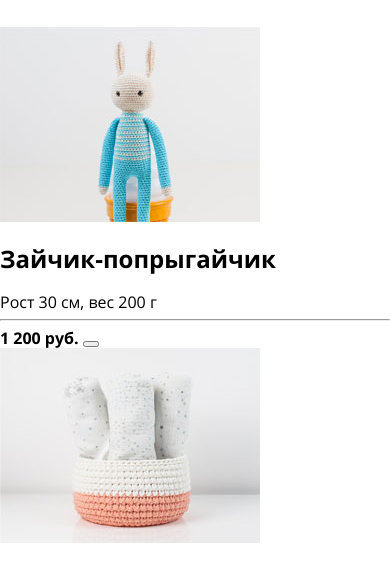
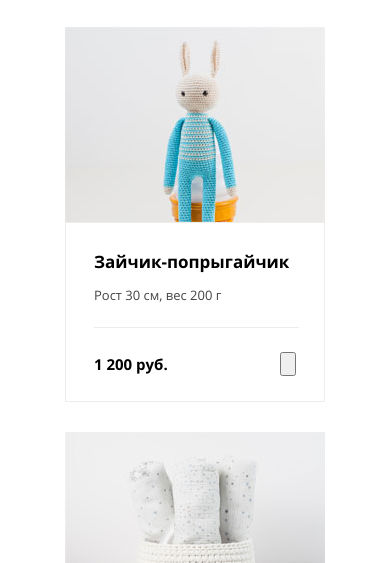
Before and after one commit to ozz-rjq/mishka, a website: page app/catalog.html in a window 390 px wide. Shown: the part 259-822 px from the top of the page. Drawn offline with Linux system fonts and the light colour scheme.

Commit message:
Products mobile stylization

```diff
--- /dev/null
+++ b/app/sass/blocks/catalog.scss
@@ -0,0 +1,8 @@
+.catalog{
+
+}
+
+.catalog__container{
+	width: 260px;
+	margin: 0 auto;
+}
--- /dev/null
+++ b/app/sass/blocks/product.scss
@@ -0,0 +1,60 @@
+.product{
+	margin-bottom: 30px;
+}
+
+.product__img{
+
+	img{
+		display: block;
+		width: 260px;
+		height: 195px;
+	}
+}
+
+.product__info{
+	position: relative;
+
+	padding-left: 28px;
+	padding-right: 28px;
+
+	border: 1px solid #ededed;
+}
+
+.product__title{
+	margin-top: 27px;
+	margin-bottom: 6px;
+
+	font-size: 17px;
+	line-height: 24px;
+}
+
+.product__details{
+	font-size: 13px;
+	line-height: 30px;
+	color: #444444;
+}
+
+.product__hr{
+	display: block;
+	margin-top: 17px;
+	margin-left: 0;
+	margin-bottom: 24px;
+
+	width: 205px;
+	height: 1px;
+	background-color: #ececec;
+
+	border: none;
+}
+
+.product__price{
+	display: flex;
+	justify-content: space-between;
+
+	margin-bottom: 25px;
+}
+
+.product__price-value{
+	font-size: 15px;
+	line-height: 24px;
+}
--- a/app/sass/style.scss
+++ b/app/sass/style.scss
@@ -20,3 +20,5 @@
 @import "blocks/map.scss";
 @import "blocks/page-footer.scss";
 @import "blocks/main-header.scss";
+@import "blocks/catalog.scss";
+@import "blocks/product.scss";
```
Also changed, not shown: app/css/style.css, app/css/style.min.css.
